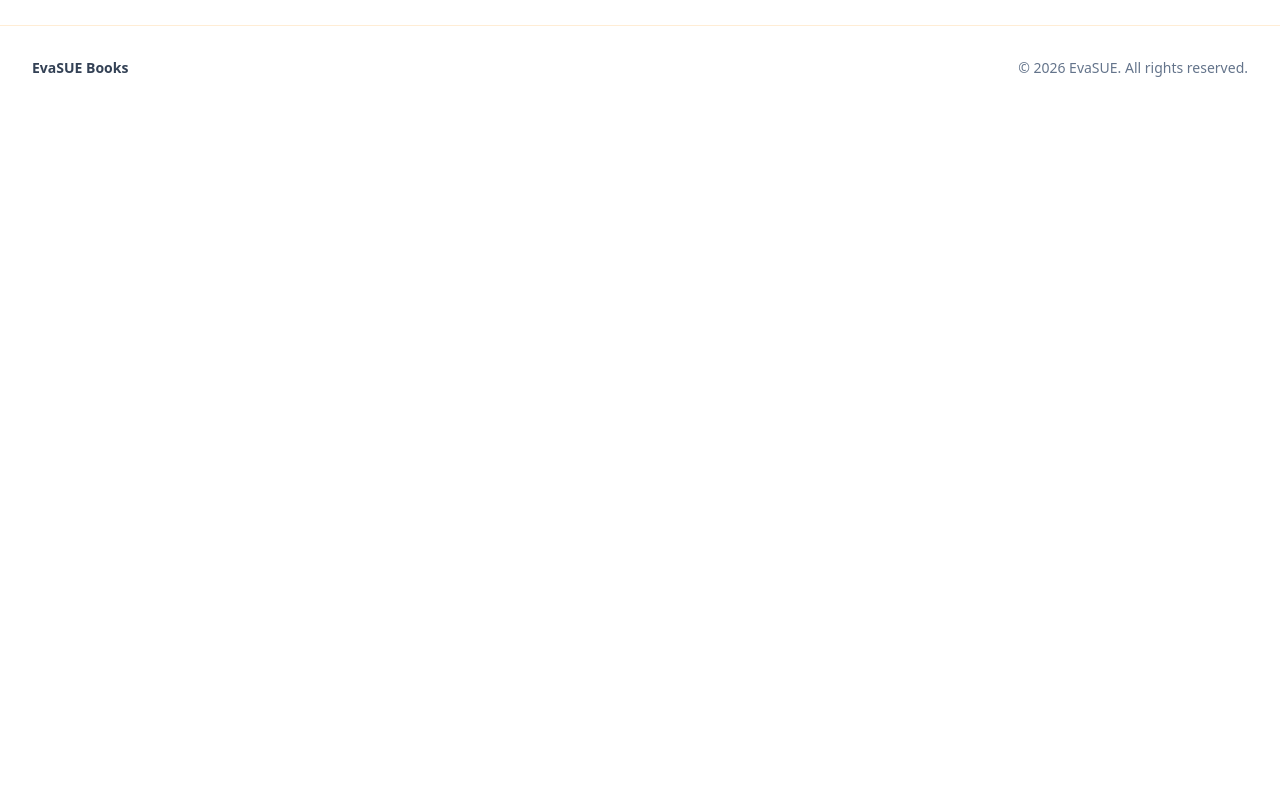
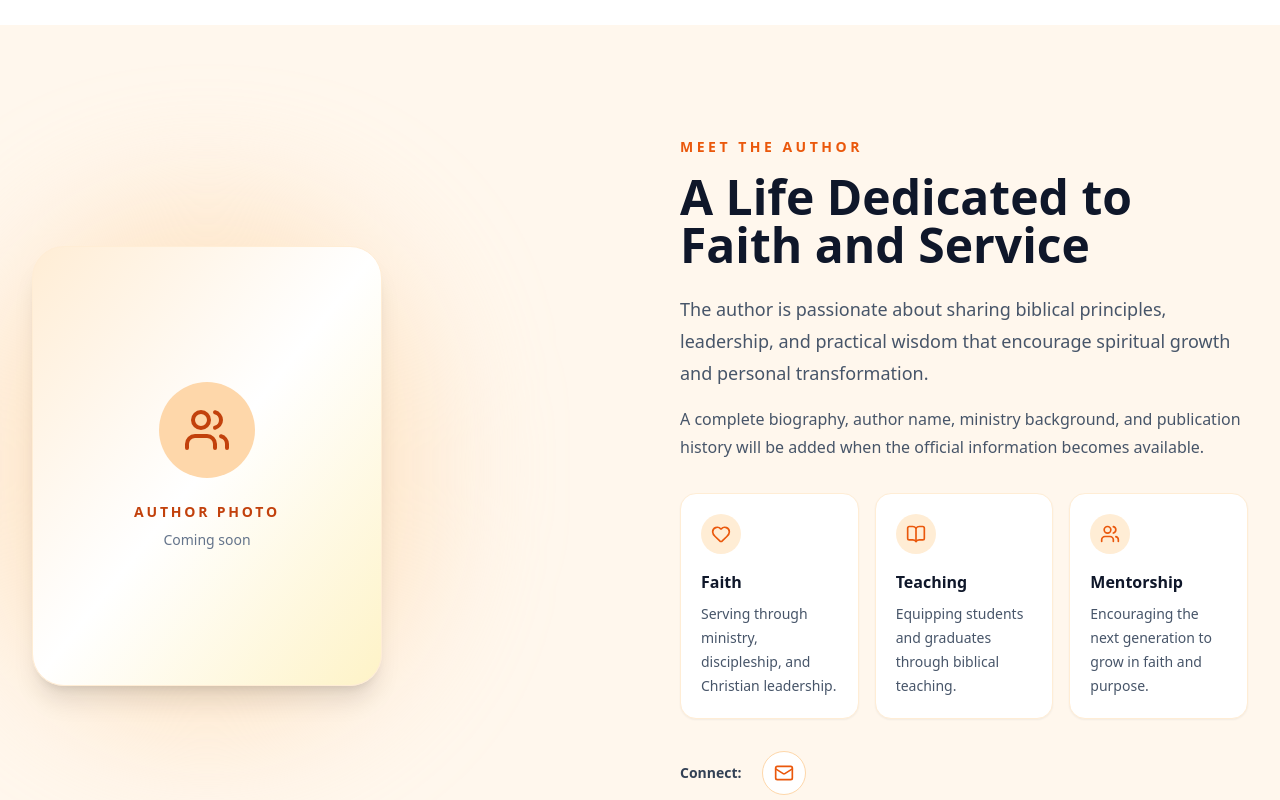
Before and after one commit to natisolomon26/KPI, a Next.js app: page / in a window 1280 px wide. Shown: the part 1920-2720 px from the top of the page. Before the commit the page ends 2030 px from the top, so only its background shows below. Built offline with nearby package versions, Linux system fonts and the light colour scheme; no server answers.

Commit message:
feat: add about author section

```diff
--- /dev/null
+++ b/components/books/AboutAuthor.tsx
@@ -0,0 +1,149 @@
+import {
+  BookOpen,
+  Heart,
+  Mail,
+  Users,
+} from "lucide-react";
+
+import Container from "./Container";
+
+export default function AboutAuthor() {
+  return (
+    <section
+      id="author"
+      className="bg-[#fff7ed] py-20 sm:py-24 lg:py-28"
+    >
+      <Container>
+        <div className="grid items-center gap-12 lg:grid-cols-2 lg:gap-20">
+          {/* Author photo placeholder */}
+          <div className="flex justify-center lg:justify-start">
+            <div className="relative">
+              <div className="absolute -inset-10 rounded-full bg-orange-200/60 blur-3xl" />
+
+              <div className="relative flex h-[380px] w-[300px] items-center justify-center overflow-hidden rounded-[2rem] border border-orange-100 bg-gradient-to-br from-orange-100 via-white to-amber-100 shadow-xl sm:h-[440px] sm:w-[350px]">
+                <div className="text-center">
+                  <div className="mx-auto flex h-24 w-24 items-center justify-center rounded-full bg-orange-200 text-orange-700">
+                    <Users className="h-12 w-12" />
+                  </div>
+
+                  <p className="mt-6 text-sm font-bold uppercase tracking-[0.2em] text-orange-700">
+                    Author Photo
+                  </p>
+
+                  <p className="mt-2 text-sm text-slate-500">
+                    Coming soon
+                  </p>
+                </div>
+              </div>
+            </div>
+          </div>
+
+          {/* Author information */}
+          <div>
+            <p className="text-sm font-bold uppercase tracking-[0.25em] text-orange-600">
+              Meet the Author
+            </p>
+
+            <h2 className="mt-4 text-4xl font-black leading-tight text-slate-900 sm:text-5xl">
+              A Life Dedicated to Faith and Service
+            </h2>
+
+            <p className="mt-6 text-lg leading-8 text-slate-600">
+              The author is passionate about sharing biblical principles,
+              leadership, and practical wisdom that encourage spiritual growth
+              and personal transformation.
+            </p>
+
+            <p className="mt-4 leading-7 text-slate-600">
+              A complete biography, author name, ministry background, and
+              publication history will be added when the official information
+              becomes available.
+            </p>
+
+            {/* Ministry experience */}
+            <div className="mt-8 grid gap-4 sm:grid-cols-3">
+              <ExperienceCard
+                icon={<Heart className="h-5 w-5" />}
+                title="Faith"
+                description="Serving through ministry, discipleship, and Christian leadership."
+              />
+
+              <ExperienceCard
+                icon={<BookOpen className="h-5 w-5" />}
+                title="Teaching"
+                description="Equipping students and graduates through biblical teaching."
+              />
+
+              <ExperienceCard
+                icon={<Users className="h-5 w-5" />}
+                title="Mentorship"
+                description="Encouraging the next generation to grow in faith and purpose."
+              />
+            </div>
+
+            {/* Social links */}
+            <div className="mt-8 flex flex-wrap items-center gap-3">
+              <span className="mr-2 text-sm font-semibold text-slate-700">
+                Connect:
+              </span>
+
+
+
+              <SocialLink
+                href="mailto:info@evasue.net"
+                label="Email"
+                icon={<Mail className="h-5 w-5" />}
+              />
+            </div>
+          </div>
+        </div>
+      </Container>
+    </section>
+  );
+}
+
+function ExperienceCard({
+  icon,
+  title,
+  description,
+}: {
+  icon: React.ReactNode;
+  title: string;
+  description: string;
+}) {
+  return (
+    <div className="rounded-2xl border border-orange-100 bg-white p-5 shadow-sm">
+      <div className="flex h-10 w-10 items-center justify-center rounded-full bg-orange-100 text-orange-600">
+        {icon}
+      </div>
+
+      <h3 className="mt-4 font-bold text-slate-900">
+        {title}
+      </h3>
+
+      <p className="mt-2 text-sm leading-6 text-slate-600">
+        {description}
+      </p>
+    </div>
+  );
+}
+
+function SocialLink({
+  href,
+  label,
+  icon,
+}: {
+  href: string;
+  label: string;
+  icon: React.ReactNode;
+}) {
+  return (
+    <a
+      href={href}
+      aria-label={label}
+      className="flex h-11 w-11 items-center justify-center rounded-full border border-orange-200 bg-white text-orange-600 transition hover:-translate-y-1 hover:bg-orange-600 hover:text-white"
+    >
+      {icon}
+    </a>
+  );
+}
--- a/components/books/Layout.tsx
+++ b/components/books/Layout.tsx
@@ -2,6 +2,7 @@ import AboutBook from "./AboutBook";
 import Footer from "./Footer";
 import Header from "./Header";
 import Hero from "./Hero";
+import AboutAuthor from "./AboutAuthor";
 
 export default function Layout() {
   return (
@@ -11,6 +12,7 @@ export default function Layout() {
       <main className="flex-1">
         <Hero />
         <AboutBook />
+        <AboutAuthor />
       </main>
 
       <Footer />
```
